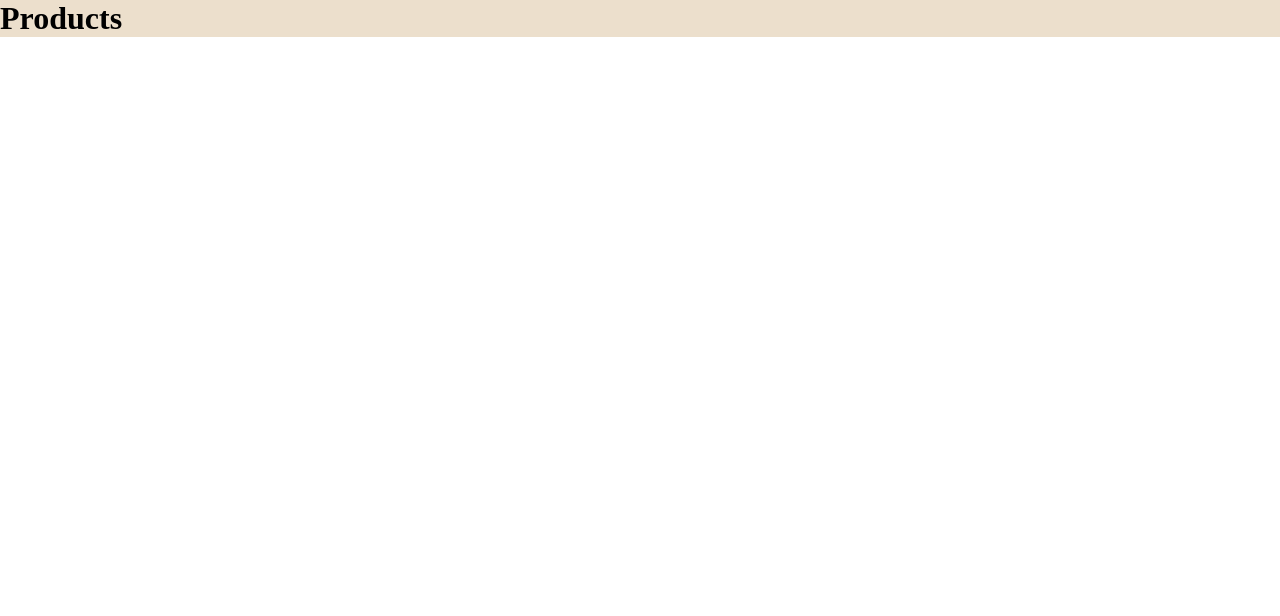
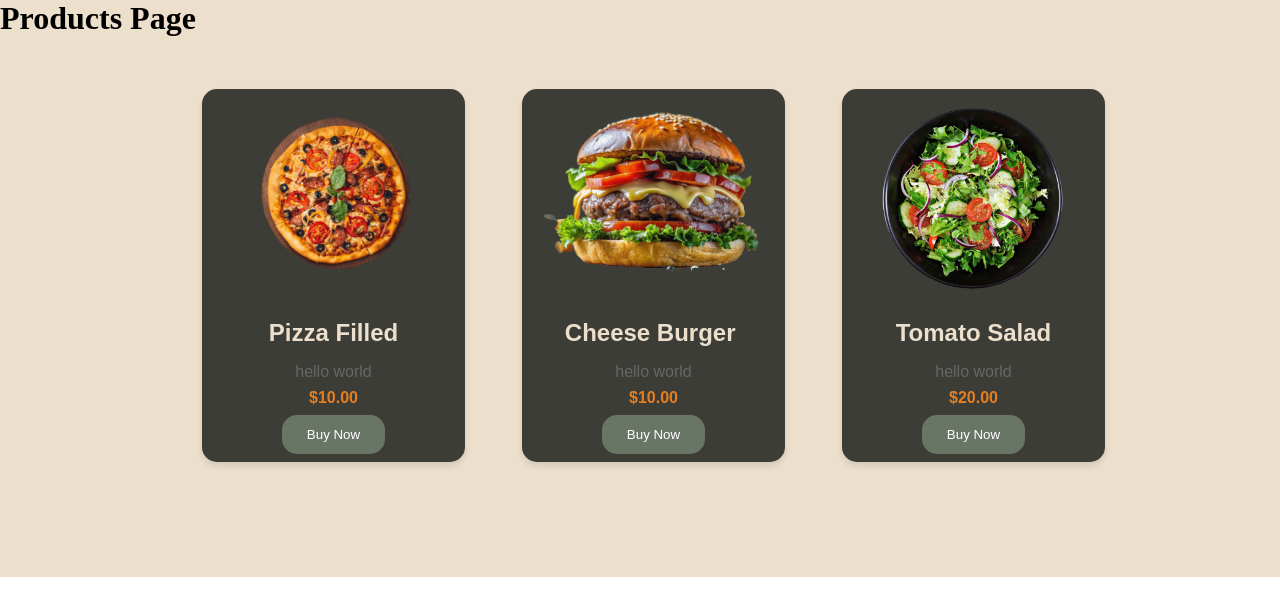
Before and after one commit to ZakariaElkhadir/Food-Ordering-System, a React (Vite) app: page /products in a window 1280 px wide. Shown: the top 616 px of the page. Built offline with nearby package versions, Linux system fonts and the light colour scheme.

Commit message:
Refactor import statements and add OrderForm and Dashboard components

```diff
--- a/src/Cards/Cards.scss
+++ b/src/Cards/Cards.scss
@@ -21,7 +21,7 @@ $card-bg: #3C3D37;
     img {
         width: 100%;
         height: 200px;
-        object-fit: cover;
+        object-fit: contain;
       }
 
     &:hover {
@@ -58,8 +58,11 @@ $card-bg: #3C3D37;
       }
 }}
 .cards {
-    padding-top: 50px;
-    display: flex;
-    flex-direction: row;
-    justify-content: space-between;
+  display: flex;
+  flex-wrap: wrap;
+  justify-content: center;
+  gap: 20px;
+  padding: 20px;
+  max-width: 1200px;
+  margin: 0 auto;
 }
--- /dev/null
+++ b/src/Dashboard/Dashboard.scss
@@ -0,0 +1,6 @@
+.dashboard-header {
+  background-color: #f4f4f4;
+  padding: 10px;
+  border-bottom: 1px solid #ccc;
+  color: black;
+}
--- /dev/null
+++ b/src/Dashboard/Dashboard.tsx
@@ -0,0 +1,16 @@
+import "./Dashboard.scss";
+
+const Dashboard = () => {
+
+  return (
+    <>
+        <header className="dashboard-header">
+        <h2>Dashboard</h2>
+        </header>
+        <div className="dashboard">
+
+        </div>
+    </>
+  );
+};
+export default Dashboard;
--- a/src/Products/Products.tsx
+++ b/src/Products/Products.tsx
@@ -1,8 +1,10 @@
 import './Products.scss'
+import ProductsItem from './ProductsItem'
 const Products = () => {
     return (
         <div className="products">
-            <h1>Products</h1>
+            <h1>Products Page</h1>
+            <ProductsItem/>
         </div>
     )
 }
--- /dev/null
+++ b/src/Products/ProductsItem.tsx
@@ -0,0 +1,31 @@
+import Card from "../Cards/Cards";
+import pizza from '../assets/food-images/pizza.png'
+import burger from '../assets/food-images/cheeseburger.png'
+import salad from '../assets/food-images/salad.png'
+function ProductsItem() {
+    return (
+        <div className="cards">
+            <Card
+                title="Pizza Filled"
+                description="hello world"
+                image={pizza}
+                price="$10.00"
+            />
+
+             <Card
+                title="Cheese Burger "
+                description="hello world"
+                image={burger}
+                price="$10.00"
+            />
+
+            <Card
+            title="Tomato Salad"
+            description="hello world"
+            image={salad}
+            price="$20.00"/>
+        </div>
+    );
+}
+
+export default ProductsItem;
```
Also changed, not shown: src/App.tsx (+6 -1 lines).
